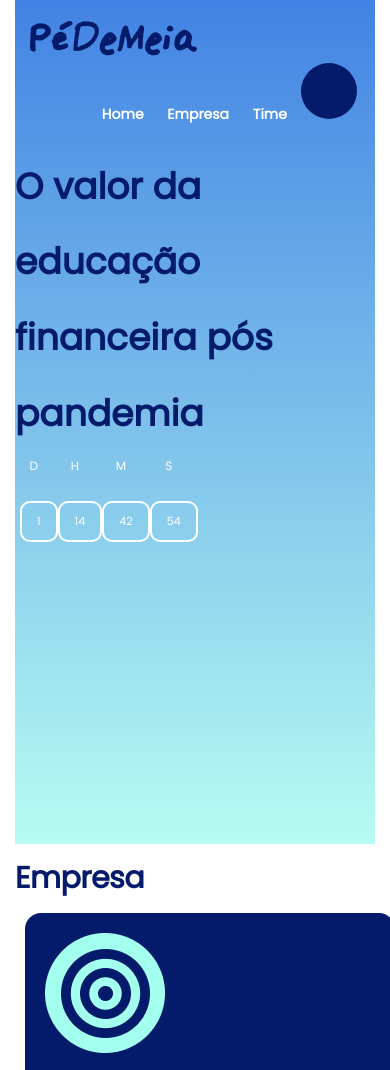
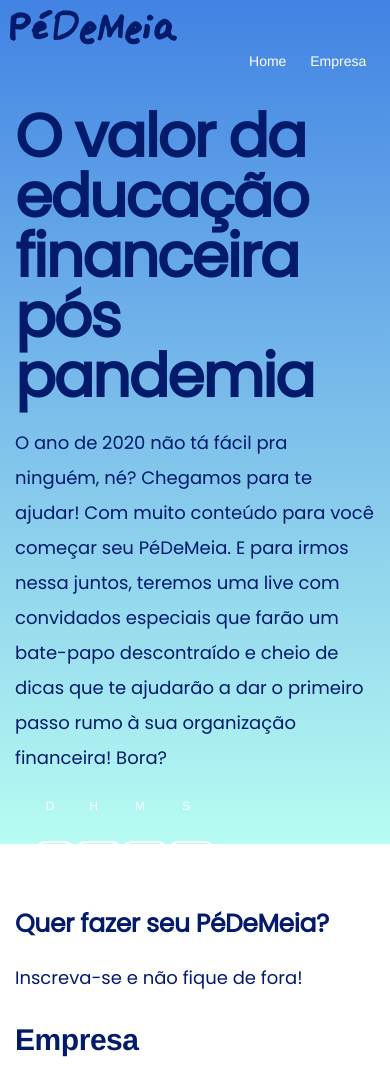
Before and after one commit to adri-rosa/show-me-the-network, a plain HTML site: page index.html in a window 390 px wide. Shown: the top 1070 px of the page. Drawn offline with nearby package versions, Linux system fonts and the light colour scheme.

Commit message:
ajustes na responsividade dos textos

```diff
--- a/index.html
+++ b/index.html
@@ -11,36 +11,37 @@
       <title>Show me the networking</title>
    </head>
    <body>
-      <div class="container-fluid">
          <div class="container" id="topo">
             <div class="row" id="home">
-                <div class="col-12 col-md-1">
 
-                </div>
-                <div class="col-12 col-md-7">
-                    <br/>
+                <div class="col-6">
                     <img src="images/LOGO.webp" alt="Pe_de_meia"/>
                 </div>
-               <div class="col-12 col-md-4">
+               <div class="col-6">
                   <nav class="menu">
                      <ul>
                         <li><a href="#home">Home</a></li>
                         <li><a href="#empresa-container">Empresa</a></li>
+                        <!--OCULTAR POR HORA
                         <li><a href="#time-container">Time</a></li>
                         <li>
                            <div class="circulo_compartilhar"><a href="#"></a></div>
-                        </li>
+                        </li>-->
                      </ul>
                   </nav>
                </div>
             </div>
-            <header>
-               <div class="row">
-                <div class="row">
+
+                <div class="row" id="content">
                     <div class="col-md-12">
-                       <h1>O valor da educação <br> financeira pós pandemia</h1>
+                       <h1>O valor da educação<br>financeira pós pandemia</h1>
+                    </div>
+                    <div class="col-md-6">
+                        <p>O ano de 2020 não tá fácil pra ninguém, né? Chegamos para te ajudar! Com muito conteúdo para você começar seu PéDeMeia.
+                            E para irmos nessa juntos, teremos uma live com convidados especiais que farão um bate-papo descontraído e cheio de dicas que te ajudarão a dar o primeiro passo rumo à sua organização financeira! Bora?</p>
                     </div>
                  </div>
+
                   <div class="contagem">
                      <table>
                         <tr style="height:20px">
@@ -73,11 +74,16 @@
                         </tr>
                      </table>
                   </div>
-               </div>
 
+                  <div class="row" id="content">
+                    <div class="col-md-12">
+                       <h2>Quer fazer seu PéDeMeia?</h2>
+                    </div>
+                    <div class="col-md-6">
+                        <p>Inscreva-se e não fique de fora!</p>
+                    </div>
+                 </div>
 
-            </header>
-         </div>
          <!--EMPRESA-->
          <div class="container" id="empresa-container">
             <div class="row">
@@ -108,6 +114,7 @@
                </div>
          </div>
          <!--TIME-->
+         <!--OCULTAR POR HORA
          <div class="container" id="time-container">
             <div class="row">
                <h2>TIME</h2>
@@ -181,6 +188,7 @@
                 </div>
              </div>
          </div>
+         -->
          <footer>
              <div class="container">
                 <div class="row">
--- a/src/styles.css
+++ b/src/styles.css
@@ -2,39 +2,51 @@
 /*Elementos HTML*/
 
 body{
-
     margin: 0;
     padding: 0;
 }
+#home{
+    padding: 10px;
+}
 
-h1{
+#content h1{
     font-family: 'Poppins', sans-serif;
     font-style: normal;
     font-weight: 800;
     text-align: left;
-
-    line-height: 210%;
+    letter-spacing: -2px;
+    font-size: 60px;
+    line-height: 100%;
+    color: #041A6B;
+}
+#content h2{
+    font-family: 'Poppins', sans-serif;
+    font-style: normal;
+    font-weight: bold;
+    text-align: left;
+    font-size: 25px;
+    line-height: 140%;
+    color: #041A6B;
+}
+#content p{
+    padding-top: 10px;
+    font-family: 'Poppins', sans-serif;
+    font-style: normal;
+    font-weight: normal;
+    text-align: left;
+    font-size: 18px;
+    line-height: 194%;
     color: #041A6B;
 }
 
 /*classes*/
 
 /*containers e DIVs*/
-.container{
-
-    font-family: 'Poppins', sans-serif;
-    font-style: normal;
-    font-weight: 800;
-    width: 100%;
-}
-
 #topo{
     background: linear-gradient(180deg, rgba(0, 87, 218, 0.75) -1.27%, rgba(163, 255, 238, 0.75) 102.44%);
     width: 100%;
     height: 100%;
 }
-
-
 
 /*Menu*/
 
@@ -79,6 +91,7 @@ h1{
 .contagem{
     width:300px;
     height:70px;
+    margin: 15px;
     }
 
     .numero
```
Also changed, not shown: images/Icone_Visão.webp (added).
